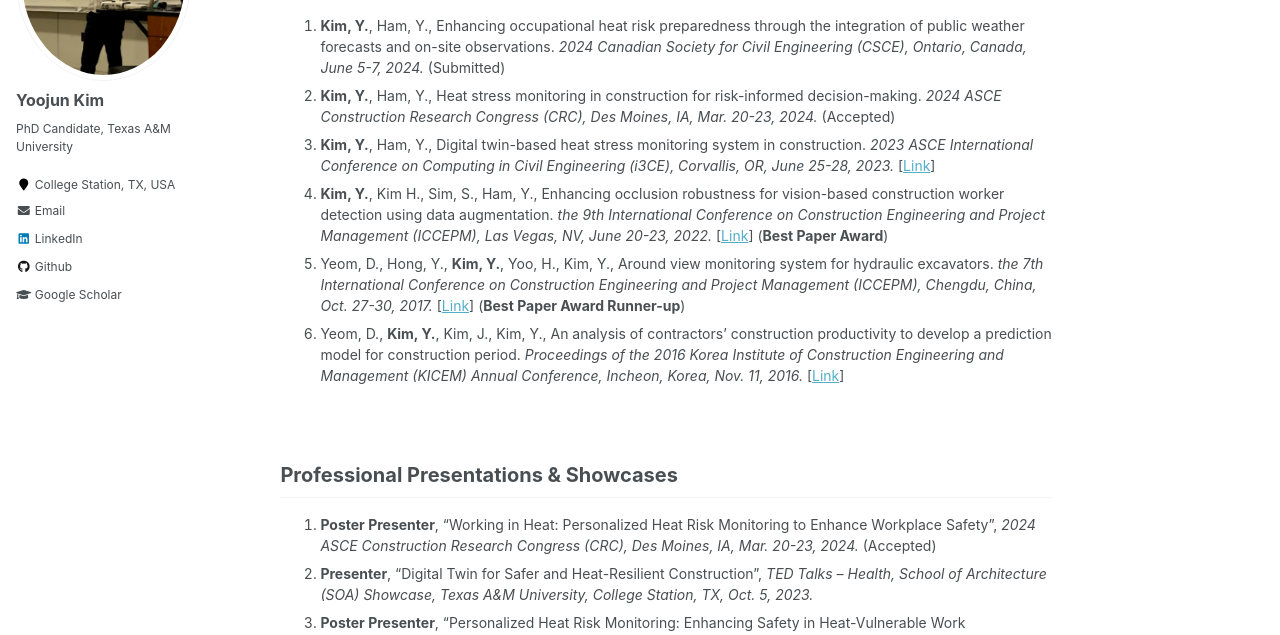
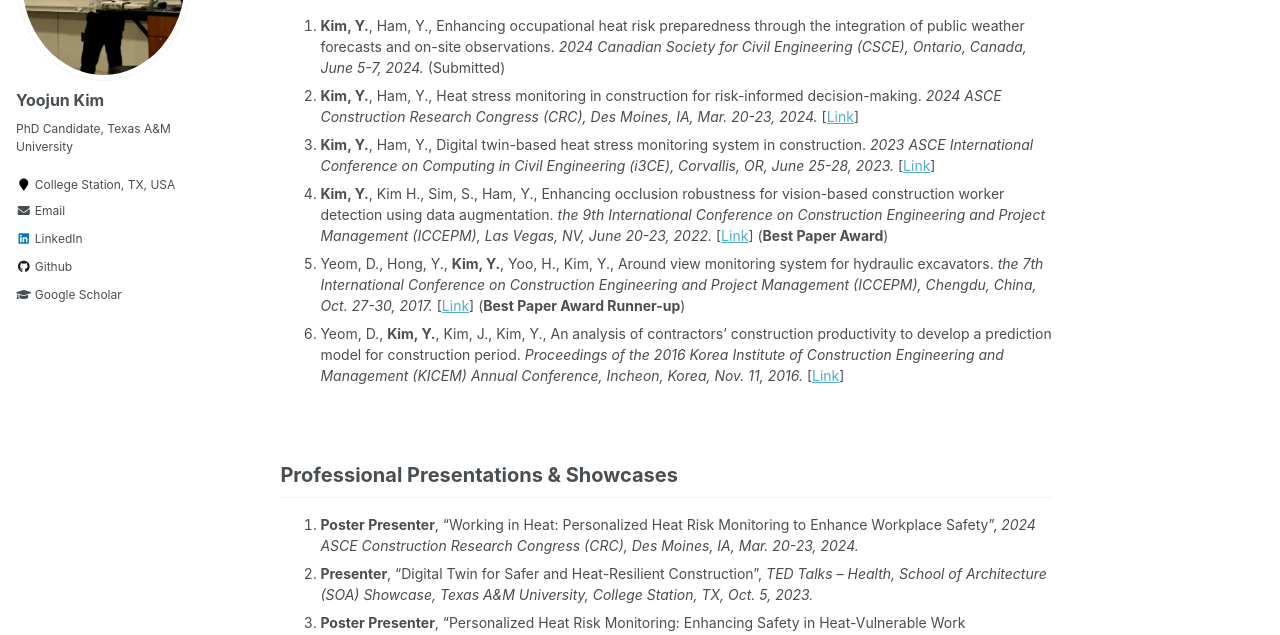
Before and after one commit to yoojunT/yoojunT.github.io, a Jekyll site: the page built from _pages/publications.md, in a window 1280 px wide and 900 px high, scrolled down 510 px. Shown: the part 152-787 px from the top of the window. Built offline with Jekyll 4.4.1, drawn with Linux system fonts in a browser that asks for light colours.

Commit message:
Update publications.md

```diff
--- a/_pages/publications.md
+++ b/_pages/publications.md
@@ -16,7 +16,7 @@ author_profile: true
 <h3 id="Conference">Peer-Reviewed Conference Articles</h3>
 
 1. **Kim, Y.**, Ham, Y., Enhancing occupational heat risk preparedness through the integration of public weather forecasts and on-site observations. *2024 Canadian Society for Civil Engineering (CSCE), Ontario, Canada, June 5-7, 2024.* (Submitted)
-1. **Kim, Y.**, Ham, Y., Heat stress monitoring in construction for risk-informed decision-making. *2024 ASCE Construction Research Congress (CRC), Des Moines, IA, Mar. 20-23, 2024.* (Accepted)
+1. **Kim, Y.**, Ham, Y., Heat stress monitoring in construction for risk-informed decision-making. *2024 ASCE Construction Research Congress (CRC), Des Moines, IA, Mar. 20-23, 2024.* [[Link](https://ascelibrary.org/doi/abs/10.1061/9780784485262.008)]
 1. **Kim, Y.**, Ham, Y., Digital twin-based heat stress monitoring system in construction. *2023 ASCE International Conference on Computing in Civil Engineering (i3CE), Corvallis, OR, June 25-28, 2023.* [[Link](https://ascelibrary.org/doi/abs/10.1061/9780784485248.080)]
 1. **Kim, Y.**, Kim H., Sim, S., Ham, Y., Enhancing occlusion robustness for vision-based construction worker detection using data augmentation. *the 9th International Conference on Construction Engineering and Project Management (ICCEPM), Las Vegas, NV, June 20-23, 2022.* [[Link](https://scholar.google.com/citations?view_op=view_citation&hl=en&user=hYRXPWgAAAAJ&sortby=pubdate&citation_for_view=hYRXPWgAAAAJ:YsMSGLbcyi4C)] (**Best Paper Award**)
 1. Yeom, D., Hong, Y., **Kim, Y.**, Yoo, H., Kim, Y., Around view monitoring system for hydraulic excavators. *the 7th International Conference on Construction Engineering and Project Management (ICCEPM), Chengdu, China, Oct. 27-30, 2017.* [[Link](https://www.researchgate.net/publication/360804749_Around_View_Monitoring_System_for_Hydraulic_Excavators)] (**Best Paper Award Runner-up**)
@@ -26,7 +26,7 @@ author_profile: true
 
 <h2 id="Presentation">Professional Presentations & Showcases</h2>
 
-1. **Poster Presenter**, “Working in Heat: Personalized Heat Risk Monitoring to Enhance Workplace Safety”, *2024 ASCE Construction Research Congress (CRC), Des Moines, IA, Mar. 20-23, 2024.* (Accepted)
+1. **Poster Presenter**, “Working in Heat: Personalized Heat Risk Monitoring to Enhance Workplace Safety”, *2024 ASCE Construction Research Congress (CRC), Des Moines, IA, Mar. 20-23, 2024.*
 1. **Presenter**, “Digital Twin for Safer and Heat-Resilient Construction”, *TED Talks – Health, School of Architecture (SOA) Showcase, Texas A&M University, College Station, TX, Oct. 5, 2023.*
 1. **Poster Presenter**, “Personalized Heat Risk Monitoring: Enhancing Safety in Heat-Vulnerable Work Environments”, *School of Architecture (SOA) Showcase, Texas A&M University, College Station, TX, Oct. 5, 2023.*
 1. **Guest Lecturer**, “Heat-Resilient Construction: Enhancing Safety through Digital Twin Technology for Heat Risk Management”, *Graduate Seminar (COSC 681), Texas A&M University, TX, Aug. 28, 2023.*
```
